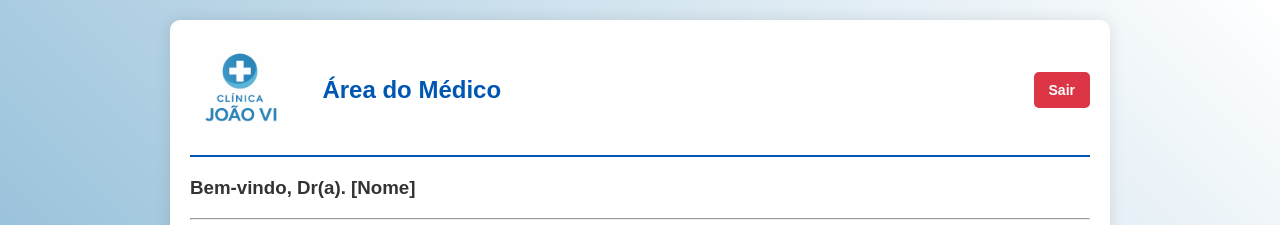
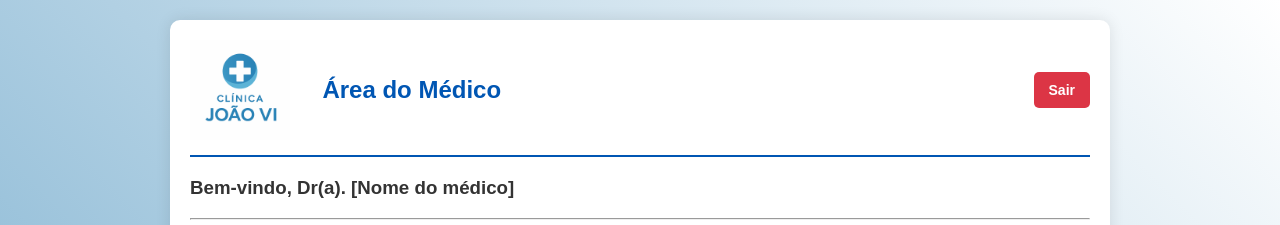
Before and after one commit to davizin2806/clinica, a plain HTML site: page dashbord_medico.html in a window 1280 px wide. Shown: the top 225 px of the page. Drawn offline with Linux system fonts and the light colour scheme.

Commit message:
atualização

```diff
--- a/dashbord_medico.html
+++ b/dashbord_medico.html
@@ -16,7 +16,7 @@
         </div>
 
         <div class="content">
-            <h3>Bem-vindo, Dr(a). <span id="nomeMedico">[Nome]</span></h3>
+            <h3>Bem-vindo, Dr(a). <span id="nomeMedico">[Nome do médico]</span></h3>
             <hr>
 
             <section class="dashboard-section">
```
